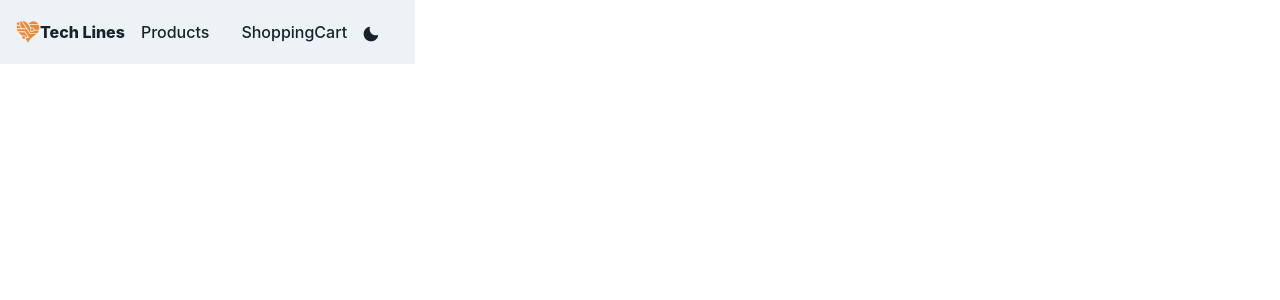
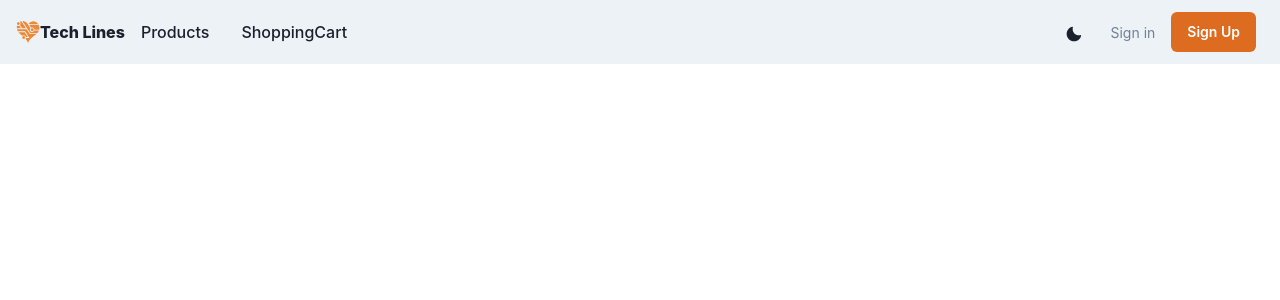
Before and after one commit to sanazniamati/techliens, a React (Vite) app in the folder client/: page /registration in a window 1280 px wide. Shown: the top 300 px of the page. Built offline with nearby package versions, Linux system fonts and the light colour scheme.

Commit message:
responsive navbar

```diff
--- a/client/src/components/Navbar.jsx
+++ b/client/src/components/Navbar.jsx
@@ -9,8 +9,8 @@
   Icon,
   Text,
   useDisclosure,
-  //   Button,
-  //   Stack,
+  Button,
+  Stack,
   useColorModeValue,
   useColorMode,
   //   useToast,
@@ -47,7 +47,7 @@
   const [isHovering, setIsHovering] = useState(false);
 
   return (
-    <Box bg={useColorModeValue("gray.100", "gray.900")} px={4}>
+    <Box bg={useColorModeValue("gray.100", "gray.900")} px={4} w={"100vw"}>
       <Flex h={16} alignItems="center" justifyContent="space-between">
         <IconButton
           size="md"
@@ -81,8 +81,38 @@
               onClick={() => toggleColorMode()}
             />
           </NavLink>
+          <Button as={ReactLink} to="/login" p={2} fontSize="sm" fontWeight={400} variant="link">
+            Sign in
+          </Button>
+          <Button
+            as={ReactLink}
+            to="/registration"
+            m={2}
+            display={{ base: "none", md: "inline-flex" }}
+            fontSize="sm"
+            fontWeight={600}
+            _hover={{ bg: "orange.400" }}
+            bg="orange.500"
+            color="white"
+          >
+            Sign Up
+          </Button>
         </Flex>
       </Flex>
+      {isOpen ? (
+        <Box pb={4} display={{ md: "none" }}>
+          <Stack as="nav" spacing={4}>
+            {links.map((link) => (
+              <NavLink key={link.linkName} path={link.path}>
+                {link.linkName}
+              </NavLink>
+            ))}
+            <NavLink key="sign up" path="/registration">
+              Sign Up
+            </NavLink>
+          </Stack>
+        </Box>
+      ) : null}
     </Box>
   );
 }
```
